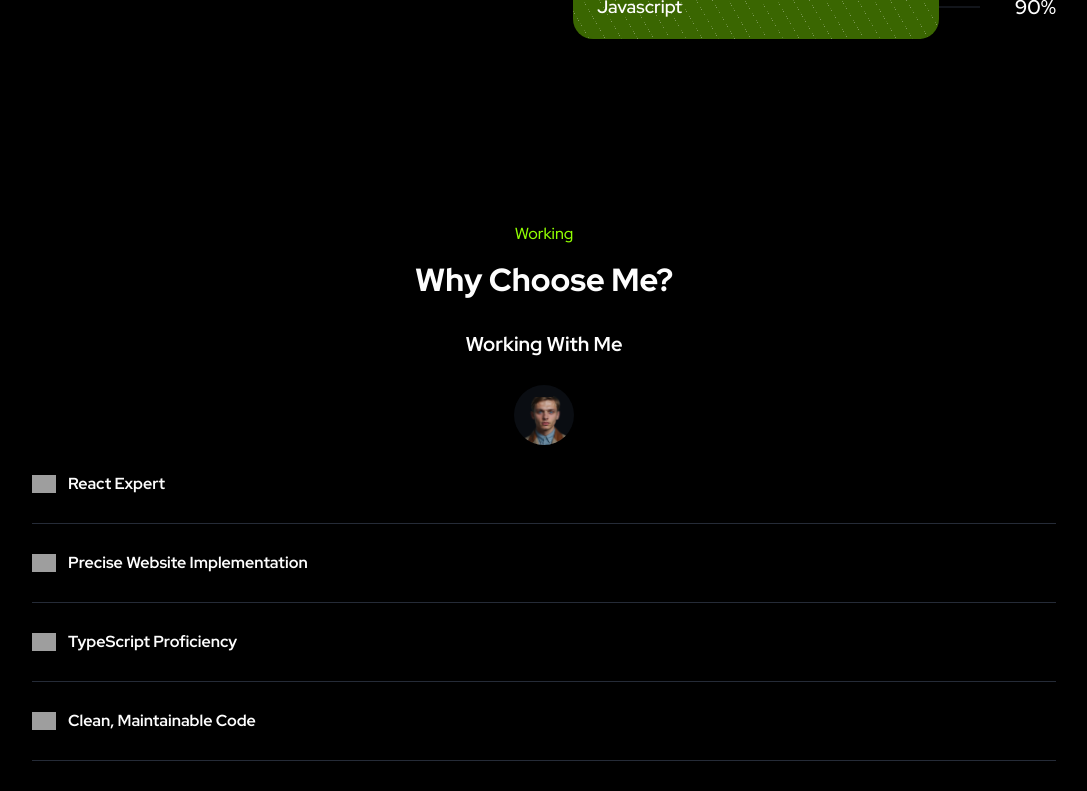
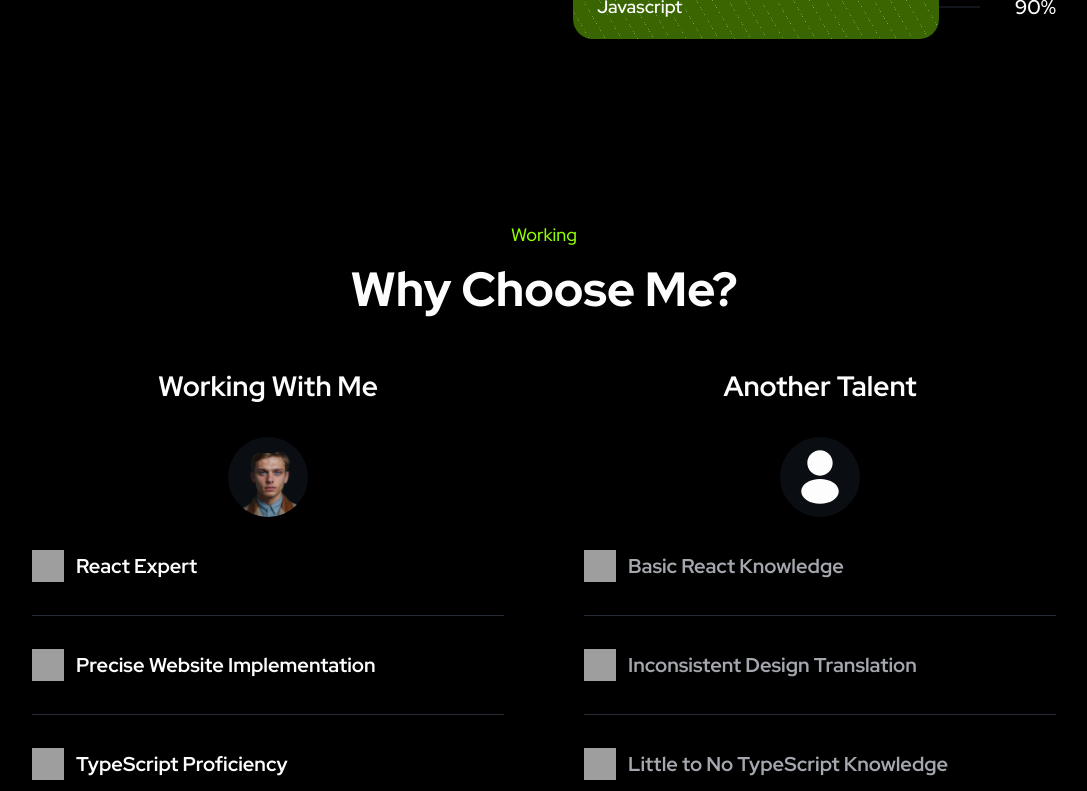
Before and after one commit to arisbhakti/portofolio, a Next.js app: page / in a window 1280 px wide. Shown: the part 2700-3491 px from the top of the page, without its empty margins (96-1183 px from the left). Built offline with nearby package versions, Linux system fonts and the light colour scheme; grey boxes are pictures that could not be loaded.

Commit message:
why choose me done

```diff
--- a/components/WorkingWithMe.tsx
+++ b/components/WorkingWithMe.tsx
@@ -19,38 +19,38 @@ const WhyChooseAnotherTalentItems: string[] = [
 ];
 export default function WorkingWithMe() {
   return (
-    <div className="common-padding flex flex-col gap-6 w-full">
+    <div className="common-padding flex flex-col gap-6 w-full md:gap-12">
       {/* title */}
       <div className="flex flex-col gap-2">
-        <h1 className="font-medium text-text-md leading-text-md text-primary-200 text-center">
+        <h1 className="font-medium text-text-md leading-text-md text-primary-200 text-center md:text-lg md:leading-text-lg">
           Working
         </h1>
-        <h1 className="font-extrabold text-display-md leading-display-md text-primary-25 text-center">
+        <h1 className="font-extrabold text-display-md leading-display-md text-primary-25 text-center md:text-display-2xl md:leading-display-2xl">
           Why Choose Me?
         </h1>
       </div>
       {/* Working WIth Me vs Another Talent */}
-      <div className="flex flex-col gap-6 w-full">
+      <div className="flex flex-col gap-6 w-full md:gap-20 md:flex-row">
         {/* Working with me DIV */}
-        <div className="flex flex-col gap-6">
-          <h2 className="font-bold text-xl leading-text-xl text-center ">
+        <div className="flex flex-col gap-8 flex-1">
+          <h2 className="font-bold text-xl leading-text-xl text-center md:text-display-sm md:leading-display-sm">
             Working With Me
           </h2>
           <div className="flex items-center justify-center">
             <div
-              className="relative h-15 w-15 overflow-hidden rounded-full bg-neutral-950"
+              className="relative h-15 w-15 md:h-20 md:w-20 overflow-hidden rounded-full bg-neutral-950"
               id="rounded-avatar"
             >
               <Image
                 src="/hero-image.svg"
                 alt="Profile Avatar"
                 fill
-                className="object-cover object-center translate-y-1.5 scale-[0.8] -rotate-3"
+                className="object-cover object-center translate-y-1.5 md:translate-y-2 scale-[0.8] -rotate-3"
               />
             </div>
           </div>
           {WhyChooseMeItems.map((item, index) => (
-            <div key={index} className="flex flex-col gap-6">
+            <div key={index} className="flex flex-col gap-6 md:gap-8">
               <div
                 className="flex flex-row items-center justify-start gap-3"
                 key={index}
@@ -60,8 +60,11 @@ export default function WorkingWithMe() {
                   alt="star"
                   width={24}
                   height={24}
+                  className="md:w-8 md:h-8"
                 />
-                <p className="text-text-md leading-text-md font-bold">{item}</p>
+                <p className="text-text-md leading-text-md font-bold md:text-xl md:leading-text-xl">
+                  {item}
+                </p>
               </div>
               {index != WhyChooseMeItems.length - 1 && (
                 <hr className="border-t border-neutral-800" />
@@ -69,45 +72,52 @@ export default function WorkingWithMe() {
             </div>
           ))}
         </div>
+        {/* divider mobile */}
         <hr className="border-t border-neutral-800 md:hidden" />
         {/* Another Talent DIV */}
-        <div className="flex flex-col gap-6">
-          <h2 className="font-bold text-xl leading-text-xl text-center ">
+        <div className="flex flex-col gap-8 flex-1">
+          <h2 className="font-bold text-xl leading-text-xl text-center md:text-display-sm md:leading-display-sm">
             Another Talent
           </h2>
           <div className="flex items-center justify-center">
             <div
-              className="relative h-15 w-15 overflow-hidden rounded-full bg-neutral-950 items-center justify-center"
+              className="relative h-15 w-15 md:h-20 md:w-20 overflow-hidden rounded-full bg-neutral-950"
               id="rounded-avatar"
             >
               <Image
                 src="/profile-ano.svg"
                 alt="Profile Avatar"
                 fill
-                className="object-cover object-center scale-[0.8] "
+                className="object-cover object-center scale-[0.8]"
               />
             </div>
           </div>
           {WhyChooseAnotherTalentItems.map((item, index) => (
-            <>
+            <div key={index} className="flex flex-col gap-6 md:gap-8">
               <div
                 className="flex flex-row items-center justify-start gap-3"
                 key={index}
               >
-                <Image src="/star-dark.svg" alt="star" width={24} height={24} />
-                <p className="text-text-md leading-text-md font-bold text-neutral-400">
+                <Image
+                  src="/star-dark.svg"
+                  alt="star"
+                  width={24}
+                  height={24}
+                  className="md:w-8 md:h-8"
+                />
+                <p className="text-text-md leading-text-md font-bold md:text-xl md:leading-text-xl text-neutral-400">
                   {item}
                 </p>
               </div>
               {index != WhyChooseMeItems.length - 1 && (
                 <hr className="border-t border-neutral-800" />
               )}
-            </>
+            </div>
           ))}
         </div>
       </div>
       <div className="w-full flex flex-row items-center justify-center">
-        <button className="w-full bg-primary-200 h-12 md:w-75 md:h-14 rounded-full text-neutral-950 font-extrabold text-sm md:text-text-md md:leading-text-md leading-text-sm shadow-[0_4px_40px_0_rgba(145,255,2,0.4)] hover:bg-primary-300 transition-colors duration-300 z-10 cursor-pointer">
+        <button className="w-full bg-primary-200 h-12 md:w-60 md:h-14 rounded-full text-neutral-950 font-extrabold text-sm md:text-text-md md:leading-text-md leading-text-sm shadow-[0_4px_40px_0_rgba(145,255,2,0.4)] hover:bg-primary-300 transition-colors duration-300 z-10 cursor-pointer">
           HIRE ME
         </button>
       </div>
```
